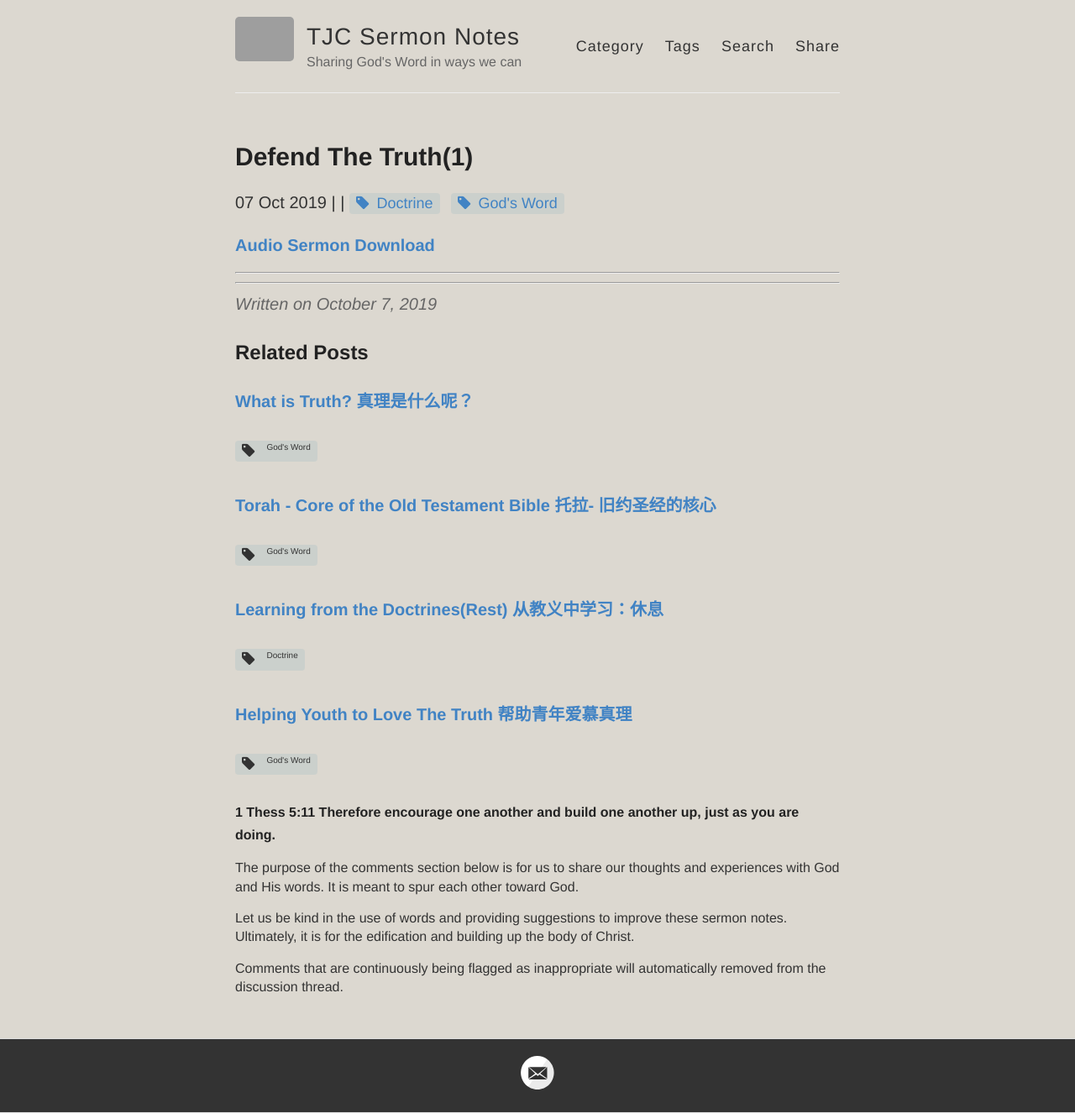
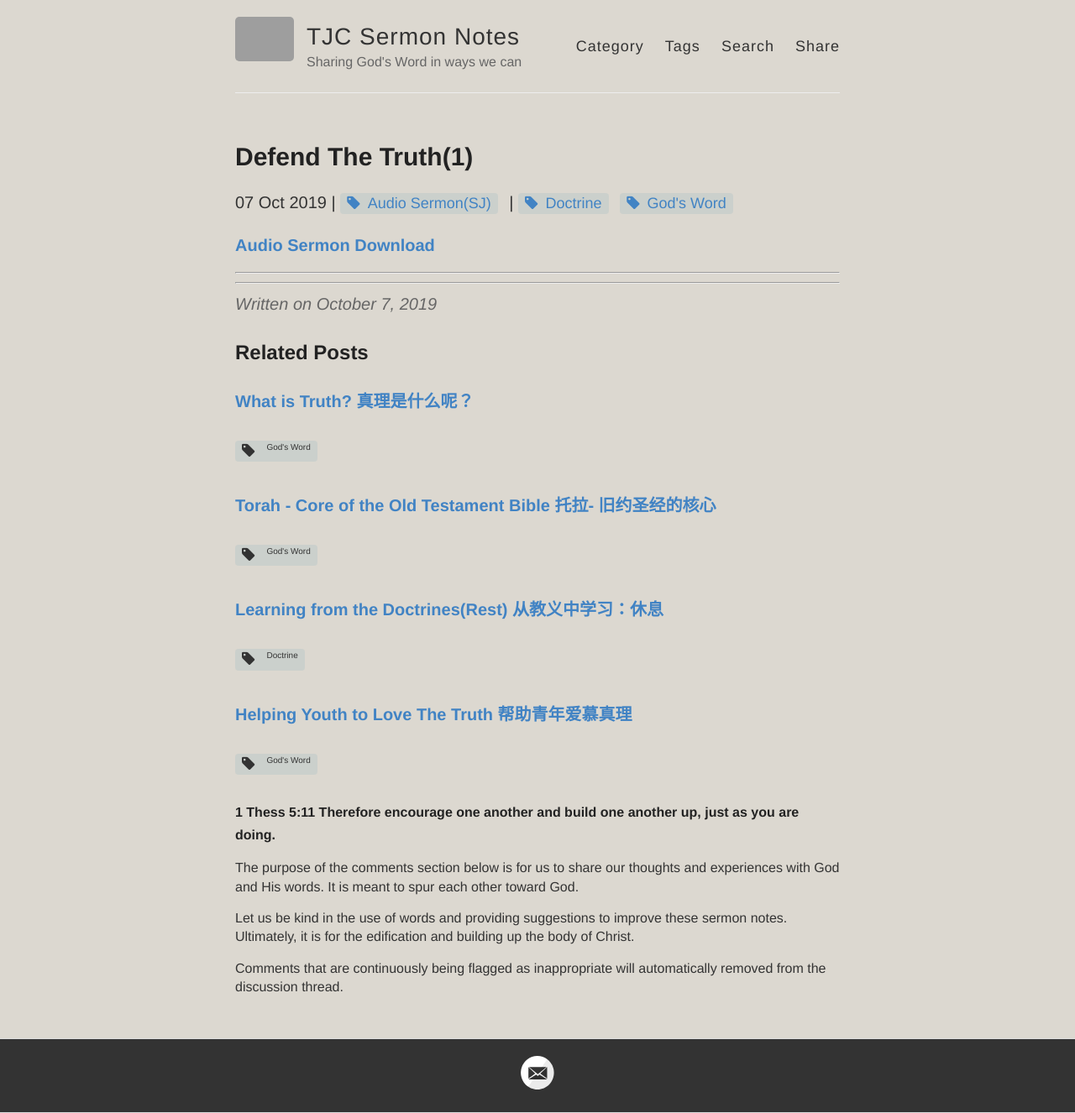
Before and after one commit to catchupTJC/catchuptjc.github.io, a Jekyll site: the page built from _posts/2019-10-07-Defend the truth(1) .md, in a window 1280 px wide. Shown: the whole page at 84% size. Built offline with Jekyll 4.4.1, drawn with Linux system fonts in a browser that asks for light colours; nearby versions of some CDN libraries; comment, search, counter and statistics services are not loaded; grey boxes are pictures that could not be loaded.

Commit message:
Update post.html

```diff
--- a/_layouts/post.html
+++ b/_layouts/post.html
@@ -6,7 +6,7 @@ layout: default
   <h1>{{ page.title }}</h1>
   <span class="post-date">{{ page.date | date_to_string }}</span>
   {% if page.category %} |
-  {% for tag in page.catagory %}
+  {% for tag in page.category %}
     <a href="{{ site.baseurl }}{{ site.category_page }}#{{ tag | slugify }}" class="post-tag">{{ tag }}</a>
   {% endfor %}
   {% endif %}
```
